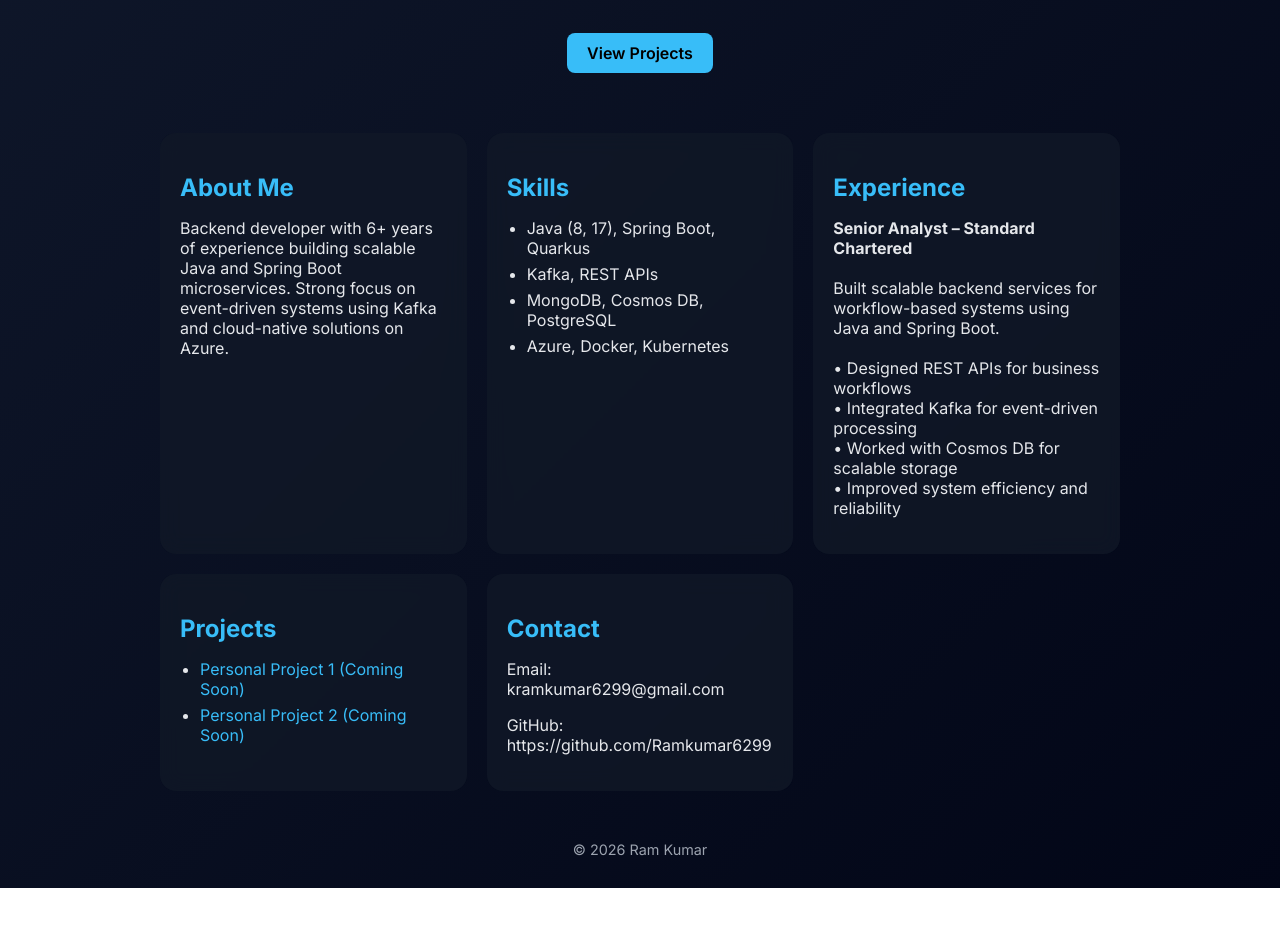
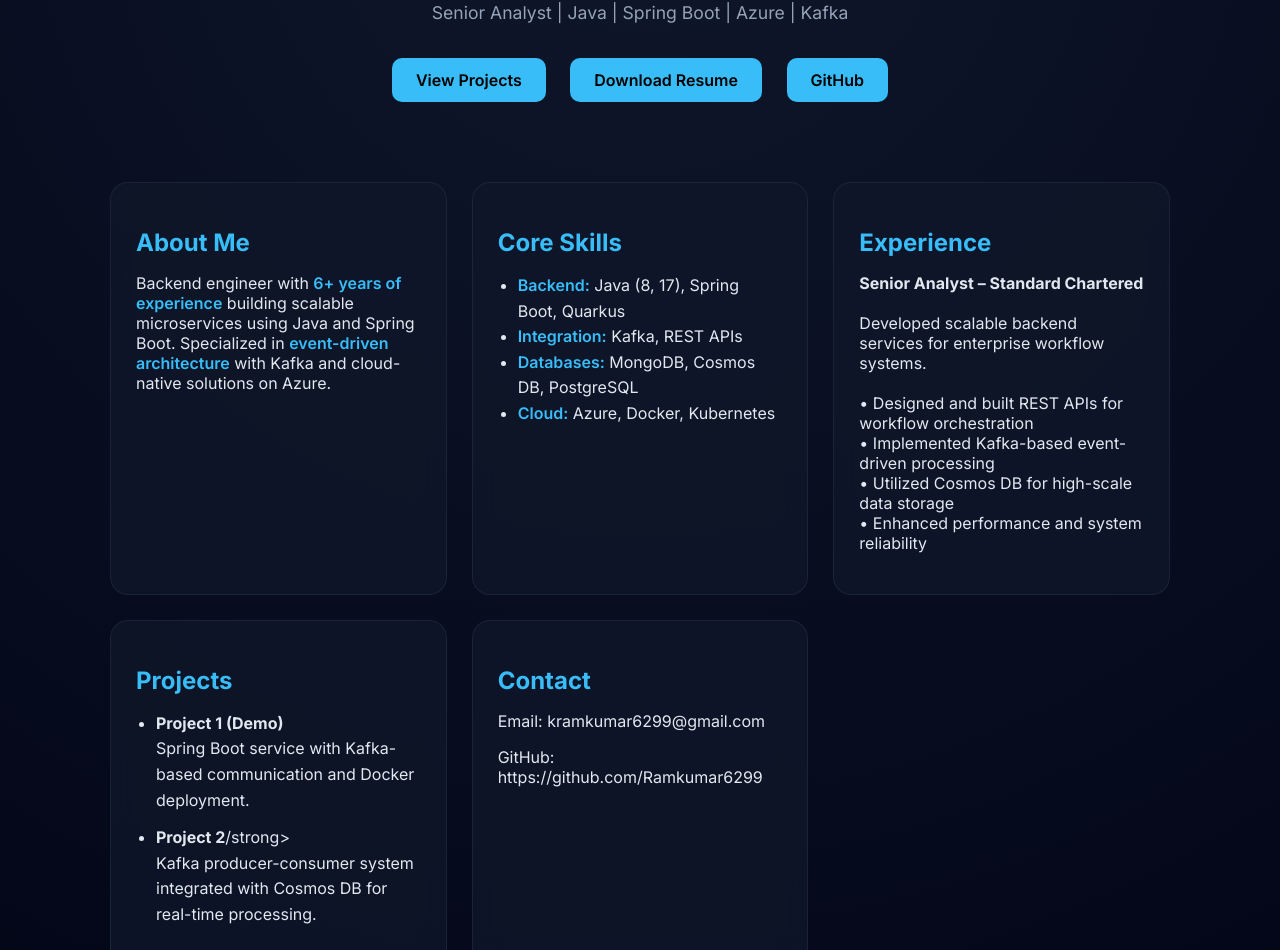
Before and after one commit to Ramkumar6299/ramkumar6299.github.io, a plain HTML site: page index.html in a window 1280 px wide. Shown: the part 147-1097 px from the top of the page. Before the commit the page ends 1035 px from the top, so only its background shows below. Drawn offline with Linux system fonts and the light colour scheme.

Commit message:
Update index.html

```diff
--- a/index.html
+++ b/index.html
@@ -7,92 +7,118 @@
   <link href="https://fonts.googleapis.com/css2?family=Inter:wght@300;400;600;700&display=swap" rel="stylesheet">
   <style>
     :root {
-      --bg: #0f172a;
-      --card: #111827;
-      --text: #e5e7eb;
-      --muted: #9ca3af;
+      --bg: #020617;
+      --card: #0f172a;
+      --text: #e2e8f0;
+      --muted: #94a3b8;
       --accent: #38bdf8;
     }
 
-    * { box-sizing: border-box; }
+    * { box-sizing: border-box; scroll-behavior: smooth; }
 
     body {
       margin: 0;
       font-family: 'Inter', sans-serif;
-      background: linear-gradient(135deg, #0f172a, #020617);
+      background: radial-gradient(circle at top, #0f172a, #020617);
       color: var(--text);
     }
 
     header {
       text-align: center;
-      padding: 60px 20px 40px;
+      padding: 80px 20px 50px;
     }
 
     h1 {
-      font-size: 2.8rem;
+      font-size: 3rem;
       margin: 0;
+      letter-spacing: 1px;
     }
 
     .subtitle {
       color: var(--muted);
       margin-top: 10px;
+      font-size: 1.1rem;
+    }
+
+    .buttons {
+      margin-top: 25px;
     }
 
     .btn {
       display: inline-block;
-      margin-top: 20px;
-      padding: 10px 20px;
+      margin: 10px;
+      padding: 12px 24px;
       background: var(--accent);
       color: #000;
-      border-radius: 8px;
+      border-radius: 10px;
       text-decoration: none;
       font-weight: 600;
+      transition: transform 0.2s ease, box-shadow 0.2s ease;
+    }
+
+    .btn:hover {
+      transform: translateY(-2px);
+      box-shadow: 0 8px 20px rgba(56,189,248,0.4);
     }
 
     .container {
-      max-width: 1000px;
+      max-width: 1100px;
       margin: auto;
       padding: 20px;
     }
 
     .grid {
       display: grid;
-      grid-template-columns: repeat(auto-fit, minmax(280px, 1fr));
-      gap: 20px;
+      grid-template-columns: repeat(auto-fit, minmax(300px, 1fr));
+      gap: 25px;
     }
 
     .card {
-      background: rgba(17, 24, 39, 0.8);
-      backdrop-filter: blur(10px);
-      padding: 20px;
-      border-radius: 16px;
-      transition: transform 0.2s ease, box-shadow 0.2s ease;
+      background: rgba(15, 23, 42, 0.8);
+      border: 1px solid rgba(148,163,184,0.1);
+      backdrop-filter: blur(12px);
+      padding: 25px;
+      border-radius: 18px;
+      transition: all 0.25s ease;
     }
 
     .card:hover {
-      transform: translateY(-5px);
-      box-shadow: 0 10px 30px rgba(0,0,0,0.4);
+      transform: translateY(-6px) scale(1.01);
+      box-shadow: 0 15px 40px rgba(0,0,0,0.5);
     }
 
     h2 {
       color: var(--accent);
-      margin-bottom: 10px;
+      margin-bottom: 15px;
     }
 
     ul {
       padding-left: 20px;
+      line-height: 1.6;
     }
 
-    li { margin-bottom: 6px; }
+    .highlight {
+      color: var(--accent);
+      font-weight: 600;
+    }
+
+    .projects li {
+      margin-bottom: 12px;
+    }
 
     .projects a {
       color: var(--accent);
       text-decoration: none;
+      font-weight: 500;
+    }
+
+    .projects a:hover {
+      text-decoration: underline;
     }
 
     footer {
       text-align: center;
-      padding: 30px;
+      padding: 40px 20px;
       color: var(--muted);
       font-size: 0.9rem;
     }
@@ -101,9 +127,13 @@
 <body>
 
   <header>
-    <h1>Ram Kumar K</h1>
-    <p class="subtitle">Senior Analyst | Java | Spring Boot | Azure</p>
-    <a class="btn" href="#projects">View Projects</a>
+    <h1>Ram Kumar Krishnamoorthy</h1>
+    <p class="subtitle">Senior Analyst | Java | Spring Boot | Azure | Kafka</p>
+    <div class="buttons">
+      <a class="btn" href="#projects">View Projects</a>
+      <a class="btn" href="resume.pdf" download>Download Resume</a>
+      <a class="btn" href="https://github.com/Ramkumar6299" target="_blank">GitHub</a>
+    </div>
   </header>
 
   <div class="container">
@@ -113,17 +143,18 @@
       <div class="card">
         <h2>About Me</h2>
         <p>
-          Backend developer with 6+ years of experience building scalable Java and Spring Boot microservices. Strong focus on event-driven systems using Kafka and cloud-native solutions on Azure.
+          Backend engineer with <span class="highlight">6+ years of experience</span> building scalable microservices using Java and Spring Boot.
+          Specialized in <span class="highlight">event-driven architecture</span> with Kafka and cloud-native solutions on Azure.
         </p>
       </div>
 
       <div class="card">
-        <h2>Skills</h2>
+        <h2>Core Skills</h2>
         <ul>
-          <li>Java (8, 17), Spring Boot, Quarkus</li>
-          <li>Kafka, REST APIs</li>
-          <li>MongoDB, Cosmos DB, PostgreSQL</li>
-          <li>Azure, Docker, Kubernetes</li>
+          <li><span class="highlight">Backend:</span> Java (8, 17), Spring Boot, Quarkus</li>
+          <li><span class="highlight">Integration:</span> Kafka, REST APIs</li>
+          <li><span class="highlight">Databases:</span> MongoDB, Cosmos DB, PostgreSQL</li>
+          <li><span class="highlight">Cloud:</span> Azure, Docker, Kubernetes</li>
         </ul>
       </div>
 
@@ -131,19 +162,26 @@
         <h2>Experience</h2>
         <p>
           <strong>Senior Analyst – Standard Chartered</strong><br/><br/>
-          Built scalable backend services for workflow-based systems using Java and Spring Boot.<br/><br/>
-          • Designed REST APIs for business workflows<br/>
-          • Integrated Kafka for event-driven processing<br/>
-          • Worked with Cosmos DB for scalable storage<br/>
-          • Improved system efficiency and reliability
+          Developed scalable backend services for enterprise workflow systems.<br/><br/>
+
+          • Designed and built REST APIs for workflow orchestration<br/>
+          • Implemented Kafka-based event-driven processing<br/>
+          • Utilized Cosmos DB for high-scale data storage<br/>
+          • Enhanced performance and system reliability
         </p>
       </div>
 
       <div class="card projects" id="projects">
         <h2>Projects</h2>
         <ul>
-          <li><a href="#">Personal Project 1 (Coming Soon)</a></li>
-          <li><a href="#">Personal Project 2 (Coming Soon)</a></li>
+          <li>
+            <strong>Project 1 (Demo)</strong><br/>
+            Spring Boot service with Kafka-based communication and Docker deployment.
+          </li>
+          <li>
+            <strong>Project 2</strong>/strong><br/>
+            Kafka producer-consumer system integrated with Cosmos DB for real-time processing.
+          </li>
         </ul>
       </div>
 
@@ -158,7 +196,7 @@
   </div>
 
   <footer>
-    © 2026 Ram Kumar
+    © 2026 Ram Kumar K
   </footer>
 
 </body>
```
